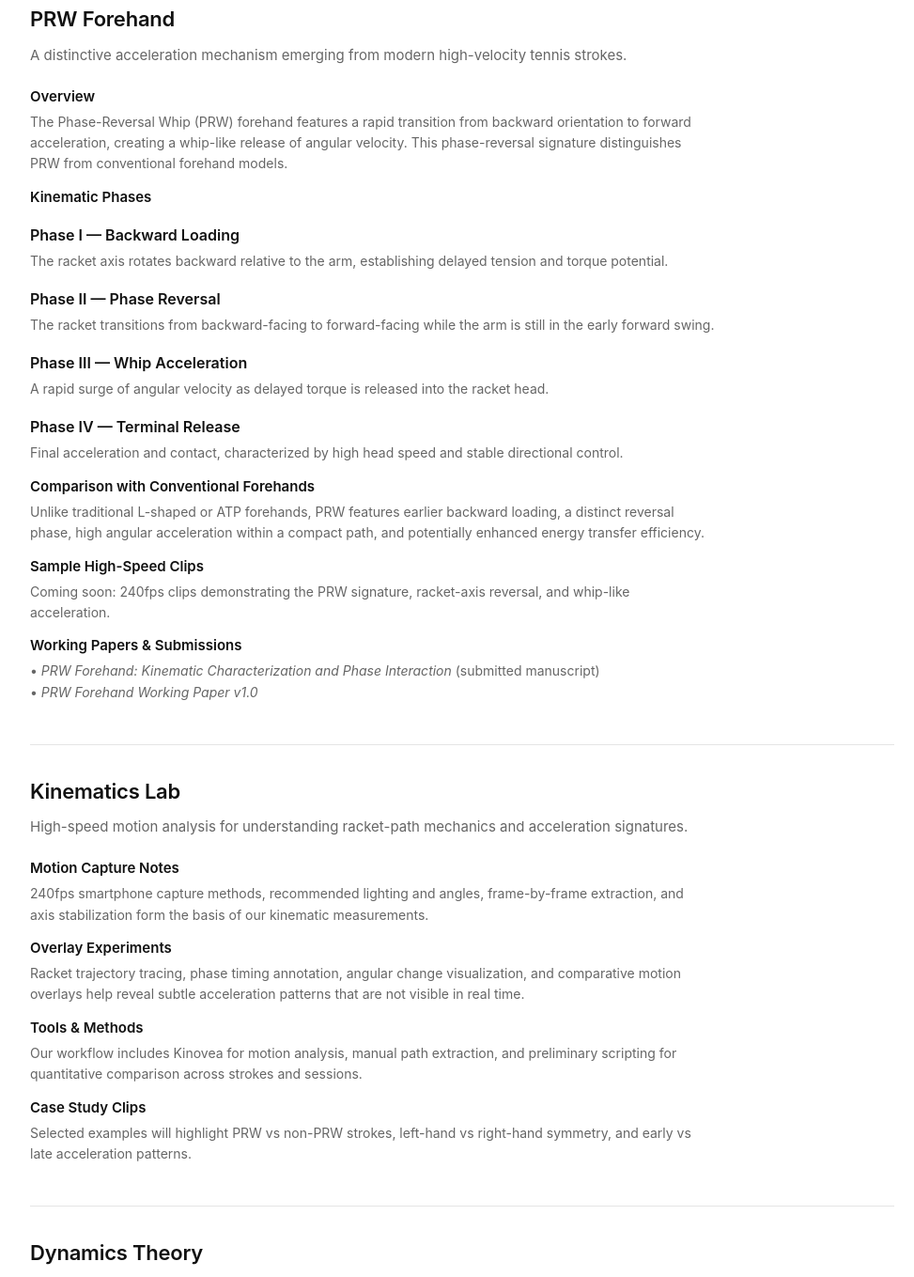
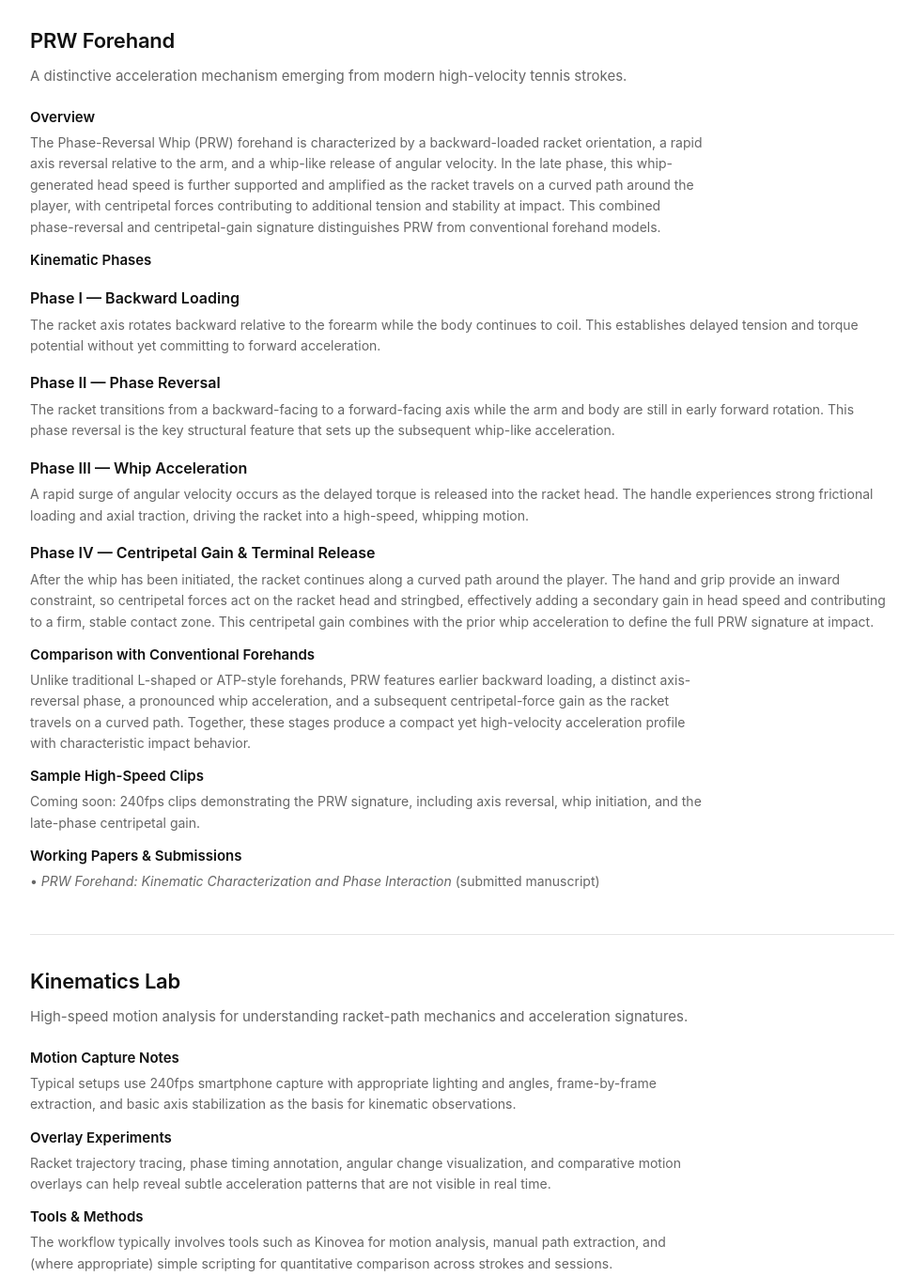
Before and after one commit to shihuicong/stdrc.org, a plain HTML site: page index.html in a window 1280 px wide. Shown: the part 825-2184 px from the top of the page at 94% size, without its empty margins (148-1121 px from the left). Drawn offline with Linux system fonts and the light colour scheme.

Commit message:
Update index.html

```diff
--- a/index.html
+++ b/index.html
@@ -191,11 +191,6 @@
       margin-bottom: 2px;
     }
 
-    .article-meta {
-      font-size: 12px;
-      color: var(--muted);
-    }
-
     .about-block {
       margin-top: 12px;
       margin-bottom: 12px;
@@ -279,7 +274,7 @@
           <h3>Phase-Reversal Whip (PRW)</h3>
           <p>
             A newly identified forehand acceleration mode characterized by phase
-            reversal and whip-like release.
+            reversal, whip-like release, and late-phase centripetal gain.
           </p>
         </article>
 
@@ -328,63 +323,76 @@
       <div class="about-block">
         <div class="about-block-title">Overview</div>
         <p class="about-block-text">
-          The Phase-Reversal Whip (PRW) forehand features a rapid transition from
-          backward orientation to forward acceleration, creating a whip-like
-          release of angular velocity. This phase-reversal signature distinguishes
-          PRW from conventional forehand models.
+          The Phase-Reversal Whip (PRW) forehand is characterized by a backward-loaded
+          racket orientation, a rapid axis reversal relative to the arm, and a
+          whip-like release of angular velocity. In the late phase, this whip-generated
+          head speed is further supported and amplified as the racket travels on a
+          curved path around the player, with centripetal forces contributing to
+          additional tension and stability at impact. This combined phase-reversal
+          and centripetal-gain signature distinguishes PRW from conventional forehand
+          models.
         </p>
       </div>
 
       <div class="about-block">
         <div class="about-block-title">Kinematic Phases</div>
+
         <p class="subsection-title">Phase I — Backward Loading</p>
         <p class="subsection-text">
-          The racket axis rotates backward relative to the arm, establishing
-          delayed tension and torque potential.
+          The racket axis rotates backward relative to the forearm while the body
+          continues to coil. This establishes delayed tension and torque potential
+          without yet committing to forward acceleration.
         </p>
 
         <p class="subsection-title">Phase II — Phase Reversal</p>
         <p class="subsection-text">
-          The racket transitions from backward-facing to forward-facing while the
-          arm is still in the early forward swing.
+          The racket transitions from a backward-facing to a forward-facing axis
+          while the arm and body are still in early forward rotation. This phase
+          reversal is the key structural feature that sets up the subsequent
+          whip-like acceleration.
         </p>
 
         <p class="subsection-title">Phase III — Whip Acceleration</p>
         <p class="subsection-text">
-          A rapid surge of angular velocity as delayed torque is released into the
-          racket head.
+          A rapid surge of angular velocity occurs as the delayed torque is released
+          into the racket head. The handle experiences strong frictional loading and
+          axial traction, driving the racket into a high-speed, whipping motion.
         </p>
 
-        <p class="subsection-title">Phase IV — Terminal Release</p>
+        <p class="subsection-title">Phase IV — Centripetal Gain &amp; Terminal Release</p>
         <p class="subsection-text">
-          Final acceleration and contact, characterized by high head speed and
-          stable directional control.
+          After the whip has been initiated, the racket continues along a curved
+          path around the player. The hand and grip provide an inward constraint,
+          so centripetal forces act on the racket head and stringbed, effectively
+          adding a secondary gain in head speed and contributing to a firm, stable
+          contact zone. This centripetal gain combines with the prior whip
+          acceleration to define the full PRW signature at impact.
         </p>
       </div>
 
       <div class="about-block">
         <div class="about-block-title">Comparison with Conventional Forehands</div>
         <p class="about-block-text">
-          Unlike traditional L-shaped or ATP forehands, PRW features earlier
-          backward loading, a distinct reversal phase, high angular acceleration
-          within a compact path, and potentially enhanced energy transfer
-          efficiency.
+          Unlike traditional L-shaped or ATP-style forehands, PRW features earlier
+          backward loading, a distinct axis-reversal phase, a pronounced whip
+          acceleration, and a subsequent centripetal-force gain as the racket
+          travels on a curved path. Together, these stages produce a compact yet
+          high-velocity acceleration profile with characteristic impact behavior.
         </p>
       </div>
 
       <div class="about-block">
         <div class="about-block-title">Sample High-Speed Clips</div>
         <p class="about-block-text">
-          Coming soon: 240fps clips demonstrating the PRW signature, racket-axis
-          reversal, and whip-like acceleration.
+          Coming soon: 240fps clips demonstrating the PRW signature, including axis
+          reversal, whip initiation, and the late-phase centripetal gain.
         </p>
       </div>
 
       <div class="about-block">
         <div class="about-block-title">Working Papers &amp; Submissions</div>
         <p class="about-block-text">
-          &bull; <em>PRW Forehand: Kinematic Characterization and Phase Interaction</em> (submitted manuscript)<br>
-          &bull; <em>PRW Forehand Working Paper v1.0</em>
+          &bull; <em>PRW Forehand: Kinematic Characterization and Phase Interaction</em> (submitted manuscript)
         </p>
       </div>
     </section>
@@ -400,9 +408,9 @@
       <div class="about-block">
         <div class="about-block-title">Motion Capture Notes</div>
         <p class="about-block-text">
-          240fps smartphone capture methods, recommended lighting and angles,
-          frame-by-frame extraction, and axis stabilization form the basis of our
-          kinematic measurements.
+          Typical setups use 240fps smartphone capture with appropriate lighting
+          and angles, frame-by-frame extraction, and basic axis stabilization as
+          the basis for kinematic observations.
         </p>
       </div>
 
@@ -410,7 +418,7 @@
         <div class="about-block-title">Overlay Experiments</div>
         <p class="about-block-text">
           Racket trajectory tracing, phase timing annotation, angular change
-          visualization, and comparative motion overlays help reveal subtle
+          visualization, and comparative motion overlays can help reveal subtle
           acceleration patterns that are not visible in real time.
         </p>
       </div>
@@ -418,17 +426,17 @@
       <div class="about-block">
         <div class="about-block-title">Tools &amp; Methods</div>
         <p class="about-block-text">
-          Our workflow includes Kinovea for motion analysis, manual path
-          extraction, and preliminary scripting for quantitative comparison across
-          strokes and sessions.
+          The workflow typically involves tools such as Kinovea for motion
+          analysis, manual path extraction, and (where appropriate) simple
+          scripting for quantitative comparison across strokes and sessions.
         </p>
       </div>
 
       <div class="about-block">
         <div class="about-block-title">Case Study Clips</div>
         <p class="about-block-text">
-          Selected examples will highlight PRW vs non-PRW strokes, left-hand vs
-          right-hand symmetry, and early vs late acceleration patterns.
+          Planned examples include PRW vs non-PRW strokes, left-hand vs right-hand
+          symmetry, and early vs late acceleration patterns.
         </p>
       </div>
     </section>
@@ -446,7 +454,8 @@
           <h3>Axial Traction Model</h3>
           <p>
             Applying axial pulling force on the racket handle enhances head
-            acceleration through torque balance and angular leverage.
+            acceleration through torque balance, frictional loading, and angular
+            leverage.
           </p>
         </article>
 
@@ -454,7 +463,8 @@
           <h3>Whip Acceleration Mechanism</h3>
           <p>
             A nonlinear multi-stage loading system combining delayed tension,
-            phase reversal, and rapid angular release.
+            phase reversal, and a rapid release of angular velocity into the
+            racket head.
           </p>
         </article>
 
@@ -462,23 +472,23 @@
           <h3>Momentum Pathways</h3>
           <p>
             How the body&rsquo;s rotational energy moves through the torso,
-            shoulder, arm, and into the racket.
+            shoulder, arm, and into the racket along the kinetic chain.
           </p>
         </article>
 
         <article class="card">
           <h3>Error-Tolerance Theory</h3>
           <p>
-            Why delayed-phase strokes improve timing robustness and allow for
-            greater directional stability.
+            Why delayed-phase strokes and compact high-speed paths can improve
+            timing robustness and directional stability.
           </p>
         </article>
 
         <article class="card">
           <h3>Body–Racket Interaction</h3>
           <p>
-            Ground reaction forces, torque compensation, and rotational balance
-            shaping racket-head speed.
+            Ground reaction forces, torque compensation, and centripetal loading
+            shaping racket-head speed and impact stability.
           </p>
         </article>
 
@@ -507,7 +517,6 @@
             A simplified explanation of how phase-delayed loading produces
             explosive racket-head speed in modern forehands.
           </p>
-
         </article>
 
         <article class="article-card">
@@ -516,7 +525,6 @@
             Why pulling the handle in the axial direction changes the energy
             transfer pathway from body to racket.
           </p>
-
         </article>
 
         <article class="article-card">
@@ -525,7 +533,6 @@
             Understanding how delayed phases stabilize timing and directional
             accuracy under real-play conditions.
           </p>
-
         </article>
 
         <article class="article-card">
@@ -534,7 +541,6 @@
             What left-hand training reveals about the brain&rsquo;s control and
             coordination of tennis strokes.
           </p>
-
         </article>
       </div>
     </section>
@@ -590,5 +596,17 @@
       </div>
     </section>
   </main>
+
+  <footer style="
+    padding: 28px 0;
+    border-top: 1px solid #e5e5e5;
+    text-align: center;
+    font-size: 13px;
+    color: #777;
+    margin-top: 40px;
+  ">
+    © 2025 STDRC — Shanghai Tennis Dynamics Research Center.<br>
+    All rights reserved.
+  </footer>
 </body>
 </html>
```
